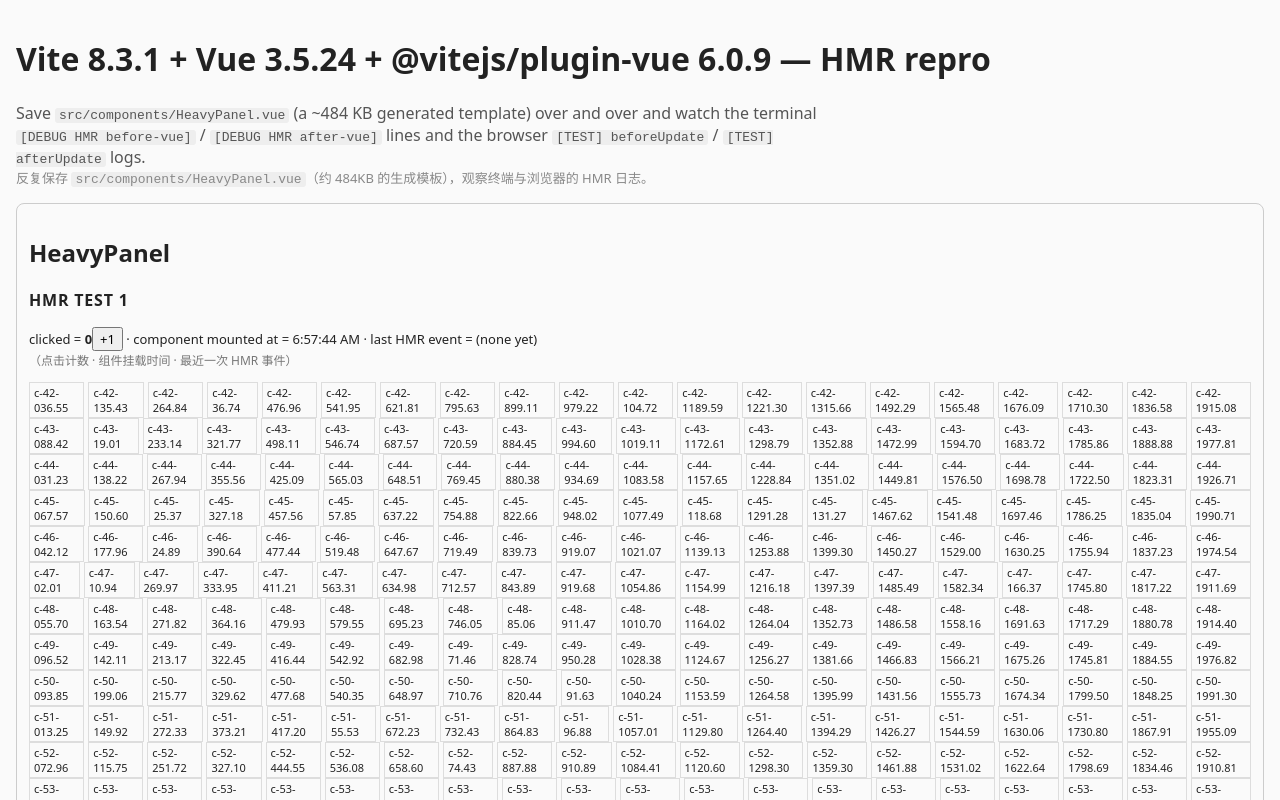
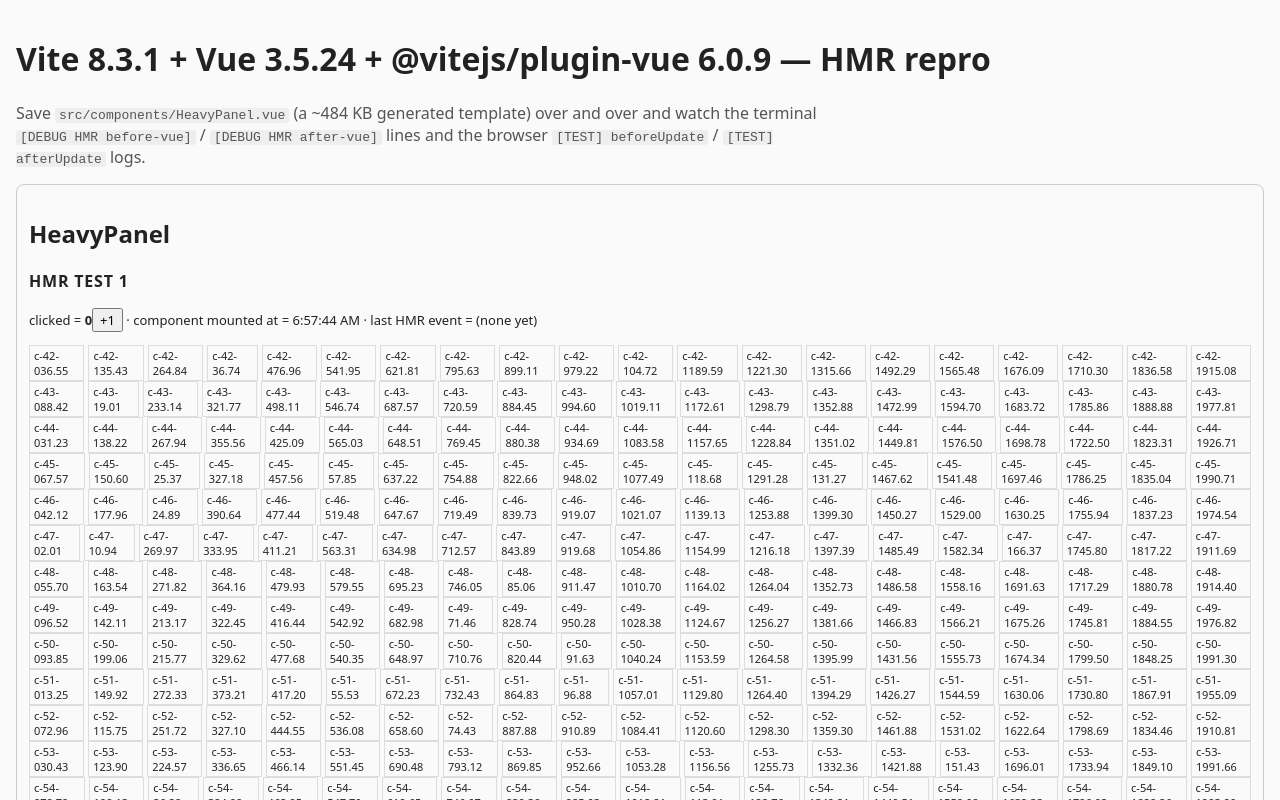
Before and after one commit to fullmooooon/vite8-vue-hmr-repro, a Vue app: page / in a window 1280 px wide. Shown: the top 800 px of the page. Built offline with nearby package versions, Linux system fonts and the light colour scheme.

Commit message:
i18n: sample code is English-only (src, vite.config.ts, scripts, generated fixture); Chinese kept in the README section only

```diff
--- a/scripts/diagnostic-plugin.ts
+++ b/scripts/diagnostic-plugin.ts
@@ -29,7 +29,6 @@
  *      SSR side loaded the file through an absolute path.
  *   4. What do the client and ssr environment module lists look like?
  *
- * 中文说明见 README 的「中文说明」一节。
  */
 
 import path from 'node:path'
--- a/scripts/hmr-probe.mjs
+++ b/scripts/hmr-probe.mjs
@@ -33,7 +33,6 @@
  *                              HMR event, the file length on disk vs. what `ctx.read()`
  *                              (i.e. Vite's `readModifiedFile`) actually returned
  *
- * 中文说明见 README 的「中文说明」一节。
  */
 
 import { mkdir, open, readFile, rename, writeFile } from 'node:fs/promises'
@@ -423,7 +422,6 @@ async function main() {
 
   raw(`\n# result: ${JSON.stringify(counts)}`)
   raw(`# ${failed} of ${opts.edits} saves lost their HMR update (ok=${counts.ok ?? 0})`)
-  raw(`# 结果：${opts.edits} 次保存里 ${failed} 次 HMR 被吞 / 丢模块（ok=${counts.ok ?? 0}）`)
   raw(`# report: ${path.join(outDir, 'report.json')}`)
 
   console.log = originalLog
--- a/src/App.vue
+++ b/src/App.vue
@@ -5,9 +5,6 @@
       Save <code>src/components/HeavyPanel.vue</code> (a ~484 KB generated template) over and over and watch
       the terminal <code>[DEBUG HMR before-vue]</code> / <code>[DEBUG HMR after-vue]</code> lines and the
       browser <code>[TEST] beforeUpdate</code> / <code>[TEST] afterUpdate</code> logs.
-      <span class="zh">
-        反复保存 <code>src/components/HeavyPanel.vue</code>（约 484KB 的生成模板），观察终端与浏览器的 HMR 日志。
-      </span>
     </p>
     <HeavyPanel />
   </main>
@@ -28,12 +25,6 @@ import HeavyPanel from './components/HeavyPanel.vue'
   max-width: 90ch;
 }
 
-.zh {
-  display: block;
-  color: #888;
-  font-size: 13px;
-}
-
 code {
   background: #eee;
   padding: 0 4px;
--- a/src/components/HeavyPanel.vue
+++ b/src/components/HeavyPanel.vue
@@ -7,11 +7,9 @@
       <button type="button" @click="bump">+1</button>
       · component mounted at = {{ mountedAt }}
       · last HMR event = {{ hmrLog || '(none yet)' }}
-      <span class="zh">（点击计数 · 组件挂载时间 · 最近一次 HMR 事件）</span>
     </p>
     <div class="grid">
       <!-- reproduction entry: comment / uncomment this toggle-block, then save -->
-      <!-- 复现入口：反复注释 / 取消注释下面这个 toggle-block，保存后看页面顶部三行信息 -->
       <!-- <div id="toggle-block">
       <div class="row row--banner" data-banner="toggle-block"><span class="banner">toggle-block is RENDERED — comment it out and save; if this banner is still here, that save was swallowed</span></div>
       <div class="row" data-row="r-0">
@@ -4135,12 +4133,6 @@ if (import.meta.hot) {
   font-size: 13px;
 }
 
-.zh {
-  display: block;
-  color: #777;
-  font-size: 12px;
-}
-
 .grid {
   margin-top: 8px;
 }
--- a/vite.config.ts
+++ b/vite.config.ts
@@ -38,8 +38,6 @@ export default defineConfig({
     // changed", so this HMR update is swallowed. Keep the line below commented out to
     // reproduce the bug (that is the reported setup); un-comment it to fix it
     // (measured: 7/15 swallowed -> 15/15 fine).
-    // 说明：大文件非原子保存时，watcher 可能落在“只写了一半”的窗口里，Vite 读到截断内容，
-    // plugin-vue 因此认为“没有变化”而吞掉这次 HMR。保持注释 = 复现；取消注释 = 修复。
     // watch: { awaitWriteFinish: { stabilityThreshold: 150, pollInterval: 10 } },
   },
 })
```
Also changed, not shown: scripts/generate-big-fixture.mjs (+0 -8 lines), 1 other file (tests, documents, lock files or other folders).
